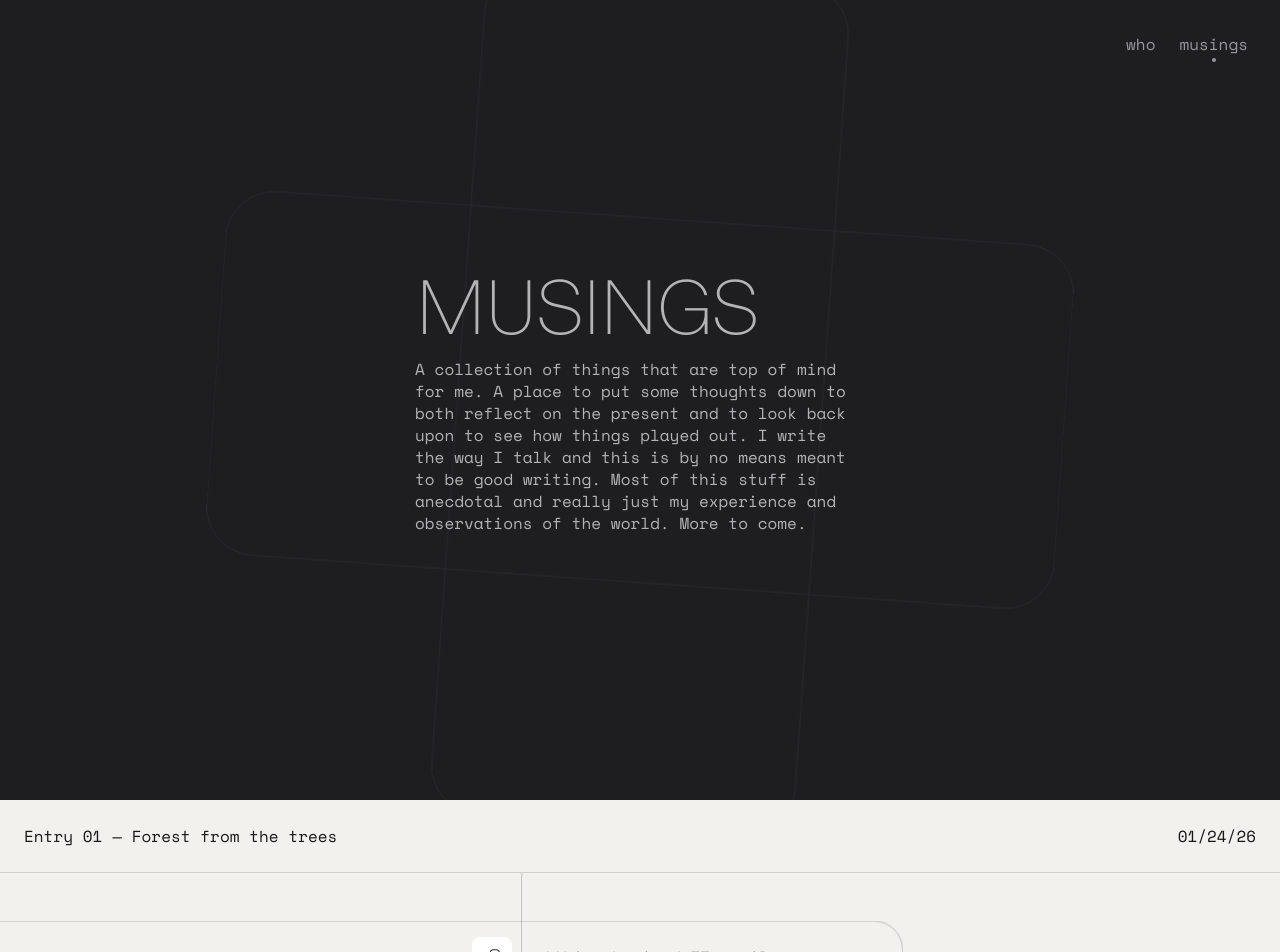
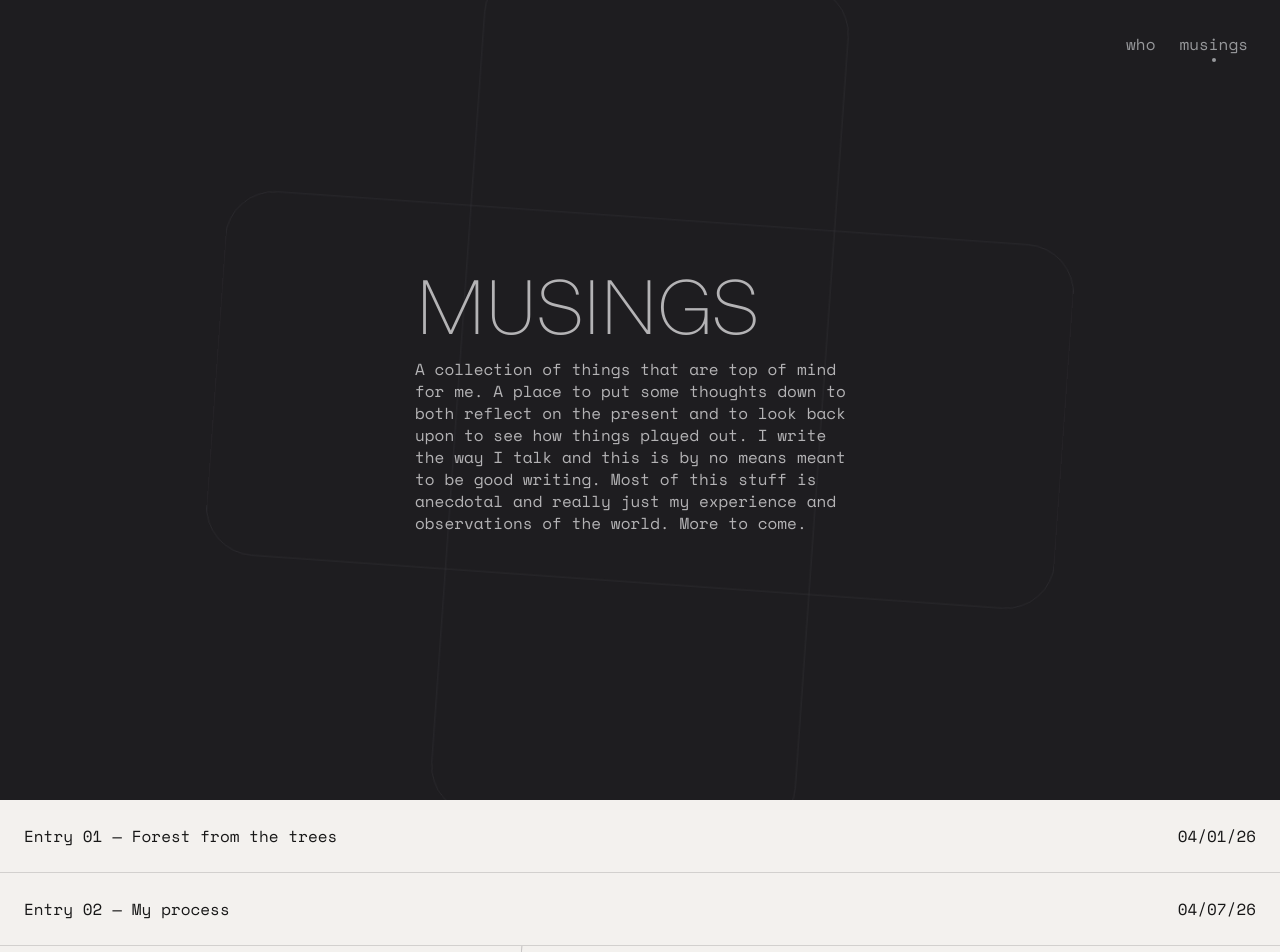
Before and after one commit to matthieuchaminade/Portfolio, a Next.js app: page /musings in a window 1280 px wide. Shown: the top 952 px of the page. Built offline with nearby package versions, Linux system fonts and the light colour scheme.

Commit message:
Update musings entries + video + styling tweaks

```diff
--- a/src/app/components/musings/ForestEntry.tsx
+++ b/src/app/components/musings/MyProcess.tsx
@@ -17,7 +17,7 @@ function bodyParagraphs(body: string | undefined): string[] {
     .filter(Boolean);
 }
 
-export default function ForestEntry({ entry }: Props) {
+export default function MyProcess({ entry }: Props) {
   const paragraphs = bodyParagraphs(entry.body);
 
   return (
--- a/src/app/components/musings/index.ts
+++ b/src/app/components/musings/index.ts
@@ -1,11 +1,13 @@
 import { ComponentType } from "react";
 import { MusingsEntry } from "../../../data/musingsEntries";
 import ForestEntry from "./ForestEntry";
+import MyProcess from "./MyProcess";
 
 export type MusingsEntryComponent = ComponentType<{ entry: MusingsEntry }>;
 
 const entryComponents: Record<string, MusingsEntryComponent> = {
   "forest-from-the-trees": ForestEntry,
+  "my-process": MyProcess,
 };
 
 export function getEntryComponent(slug: string): MusingsEntryComponent | undefined {
--- a/src/app/musings/[slug]/page.tsx
+++ b/src/app/musings/[slug]/page.tsx
@@ -33,7 +33,7 @@ export default async function MusingPage({ params }: Props) {
   if (!EntryComponent) notFound();
 
   return (
-    <div className="min-h-screen bg-[#F2F2F2]">
+    <div className="min-h-screen bg-[#F3F1EE]">
       <div className="w-full p-8">
         <Link
           href="/musings"
--- a/src/data/musingsEntries.ts
+++ b/src/data/musingsEntries.ts
@@ -26,7 +26,7 @@ export const musingsEntries: MusingsEntry[] = [
     slug: "forest-from-the-trees",
     entryLabel: "01",
     title: "Forest from the trees",
-    date: "01/24/26",
+    date: "04/01/26",
     hoverImageSrc: "/images/Introsection/doodle_phone.jpg",
     heroVideo: "/images/Musings/Forest/Forest_demo_web.mp4",
     heroPoster: "/images/Musings/Forest/Forest_poster.jpg",
@@ -49,6 +49,36 @@ Here is a brief description of the experience written in cursor based on its und
 
 Forest is an app that helps you pause, recenter with a short grounding activity, and answer two simple questions: what matters most right now, and what's one small step you can take? Over time, it surfaces the themes you keep coming back to — no tracking, no streaks, just a simple way to touch base with yourself as you get caught up in the busy day to day life.`,
   },
+  {
+    id: "2",
+    slug: "my-process",
+    entryLabel: "02",
+    title: "My process",
+    date: "04/07/26",
+    hoverImageSrc: "/images/Introsection/doodle_lamp.jpg",
+    body: `I don’t believe in following a rinse and repeat process for building products. In my opinion building new products is not the same as manufacturing products where a product goes through an assembly line with repeated steps every single time. The assembly line process is intended for repeated output but when designing products and features from scratch each instance is different. Too often though I see designers preaching a new step by step process and often times we get measured against it, as if that is what consists the basis of our skills over knowing what good product design is or experience.
+
+The truth is, making products is far more messy, nuanced, chaotic and complex than a perfectly formulated siloed design process can account for. Which is why I don’t have a strict process that I just follow over and over again and lean on to get results. What I do have is experience and pillars.
+
+Underlying everything, I think the role of a product designer is to keep the product moving towards shipping and then refining the shipped experience. Design’s superpower is to make something tangible at every stage, something people can look at, play with, test and discuss. It helps define the vision and get the whole team aligned on something everyone can better understand. This becomes a consistent and unique way design can continuously contribute throughout a project.
+
+The pillars (in no particular order):
+
+- Make the best decisions you can based on what you know right now. Ambiguity is always going to ebb and flow as you work on various products and features. You won’t always have the answers, the road to the next feature may not be clear but there is always some information you can use. It may range from intuition to objective data but the key to is keep moving and making decisions based on what information you have. You will rarely have a perfect situation where everything is known, if ever to be honest.
+
+
+- Be creative, explore wild ideas, create discussions, look for new patterns and solutions. If anyone on the team has space to be an artist and creative its us designers and we should lean in to that when we can.
+
+- Iterate, iterate, iterate. Make a version, the best version you can think of, share it to whoever you can or whoever you need to. Take some feedback  leave some aside and design another version. Keep going, this never really stops, even after you ship. Design is a super powerful tool to drive ideas and influence the product direction by showing what that vision is and continuing to evolve it.
+
+- Ensure people understand the narrative and product direction. This is an underrated one but after pitching many ideas I’ve learned that sometimes it’s not that people don’t believe in your idea it’s just that sometimes they didn’t follow the narrative, design comps or presentation. Learn from this and refine one of those things, re-pitch and lots of times the conversation is completely different. The understanding of a product is no different than a pitch deck, you need to accommodate it for your users.
+
+- Spend as much time understanding the problem as possible. Try to internalize it and don’t rush to solutions. Don’t let the nerves take over.
+
+How is AI changing this:
+
+I can’t talk about process without talking about AI, truth is I think the above pillars are going to evolve as we use AI more and more to build products. For example AI’s ability to create prototypes extremely fast is going to drastically change how fast I can iterate, how many ideas I can explore and help me navigate all the ambiguity that we often find in the product world. But I also think that spending time to understand the problem space is still relevant and a core pillar. As product designers (makers, design engineers, whatever the role changes too) understanding the space we are trying to innovate in doesn’t cease to be a need because we can vibe code something, but how we get to that understanding will. Things are changing pretty much daily so for now my main focus is to keep experimenting with, thinking about and learning all of this AI stuff.`,
+  },
 ];
 
 export function getMusingBySlug(slug: string): MusingsEntry | undefined {
```
